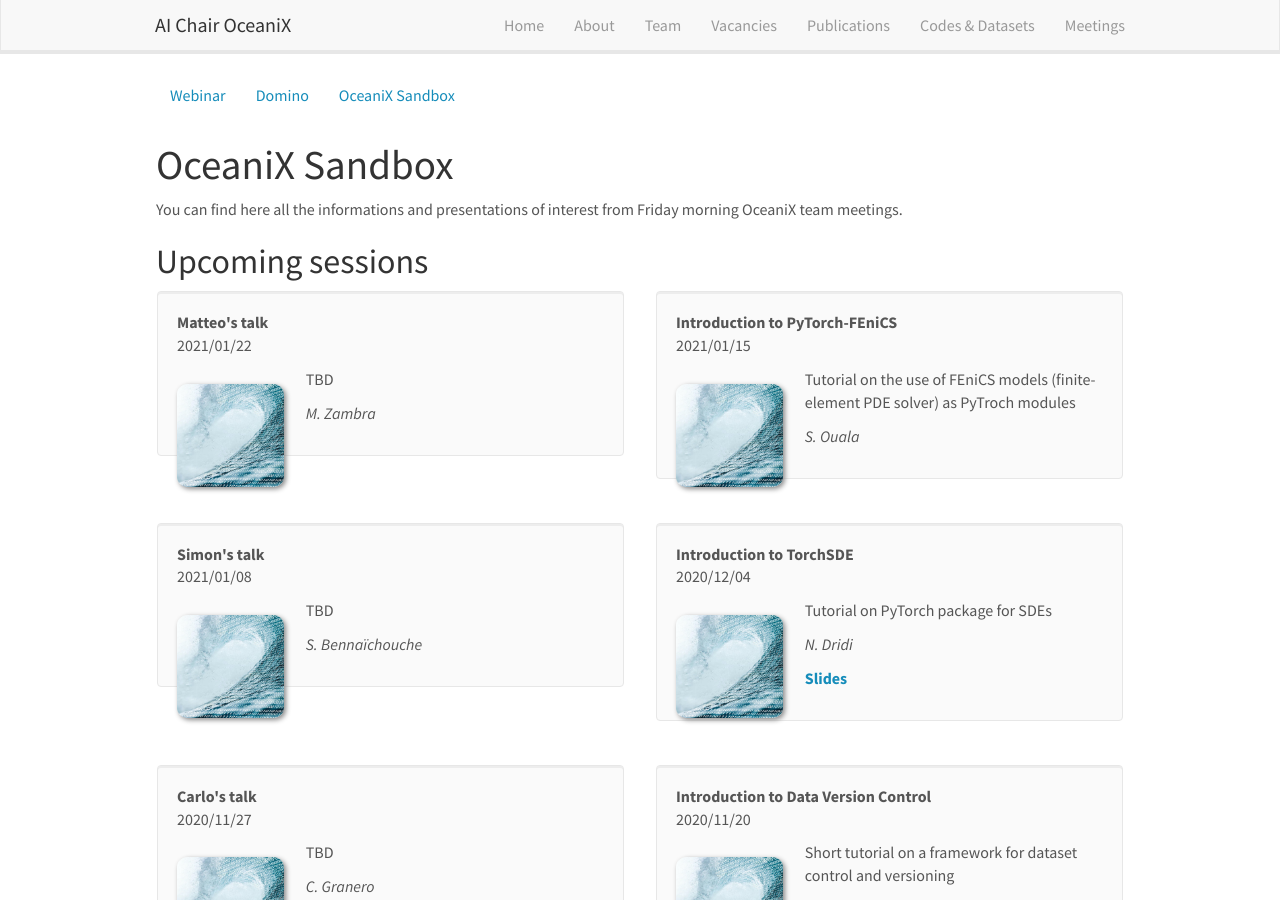
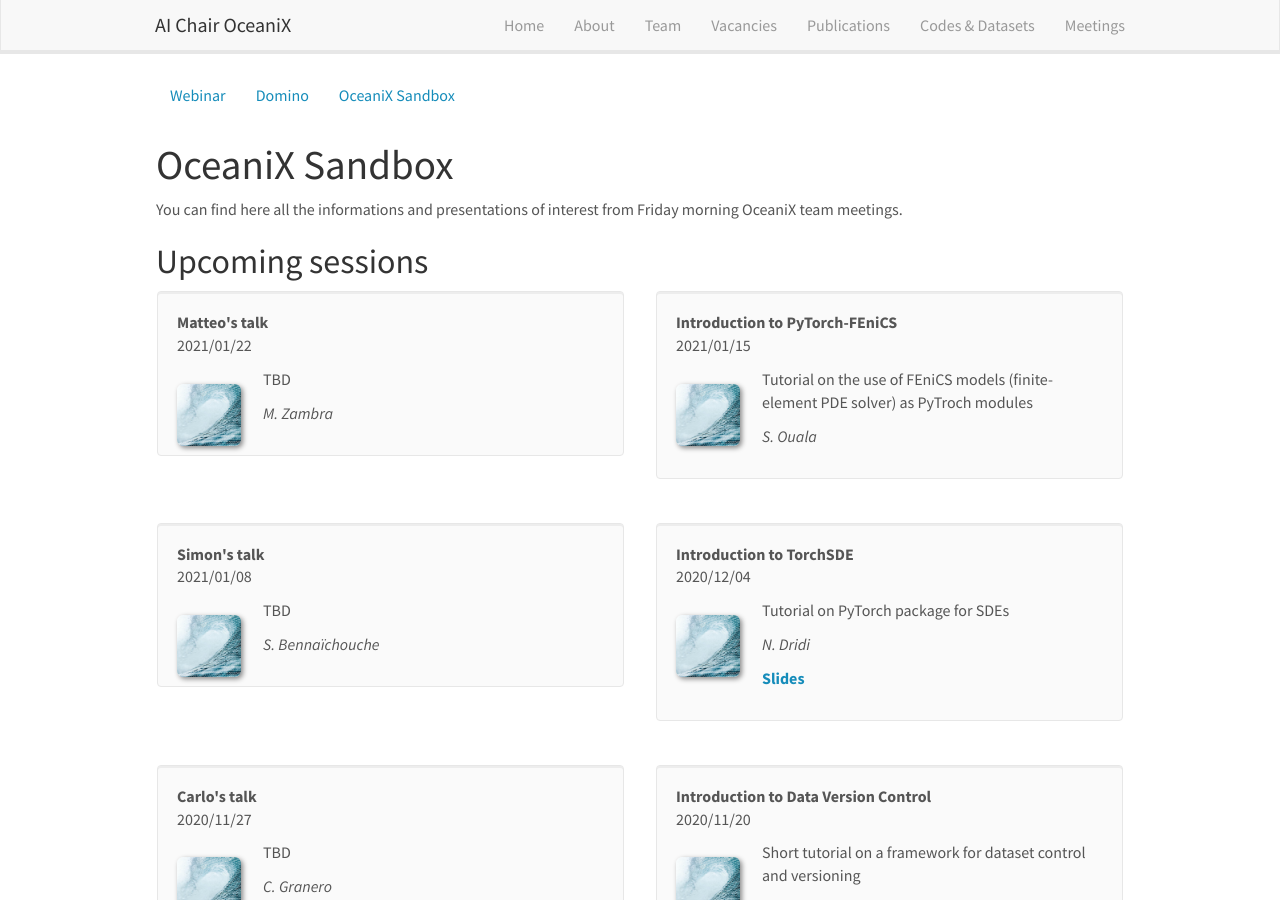
Before and after one commit to CIA-Oceanix/CIA-Oceanix.github.io, a Jekyll site: the page built from _pages/oceanix_sandbox.md, in a window 1280 px wide and 900 px high. Built offline with Jekyll 4.4.1, drawn with Linux system fonts in a browser that asks for light colours; nearby versions of some CDN libraries.

Commit message:
Update oceanix_sandbox.md

```diff
--- a/_pages/oceanix_sandbox.md
+++ b/_pages/oceanix_sandbox.md
@@ -29,7 +29,7 @@
  <div class="well">
   <pubtit>{{ oceanix_sandbox.title }}</pubtit>
   <p>{{ oceanix_sandbox.date }} <br></p>
-  <img src="{{ site.url }}{{ site.baseurl }}/images/sandbox_pic/{{ oceanix_sandbox.image }}" class="img-responsive" width="25%" style="float: left" />
+  <img src="{{ site.url }}{{ site.baseurl }}/images/sandbox_pic/{{ oceanix_sandbox.image }}" class="img-responsive" width="15%" style="float: left" />
   <p>{{ oceanix_sandbox.description }}</p>
   <p><em>{{ oceanix_sandbox.authors }}</em></p>
   <p><strong><a href="{{ oceanix_sandbox.link.url }}">{{ oceanix_sandbox.link.display }}</a></strong></p>
```
